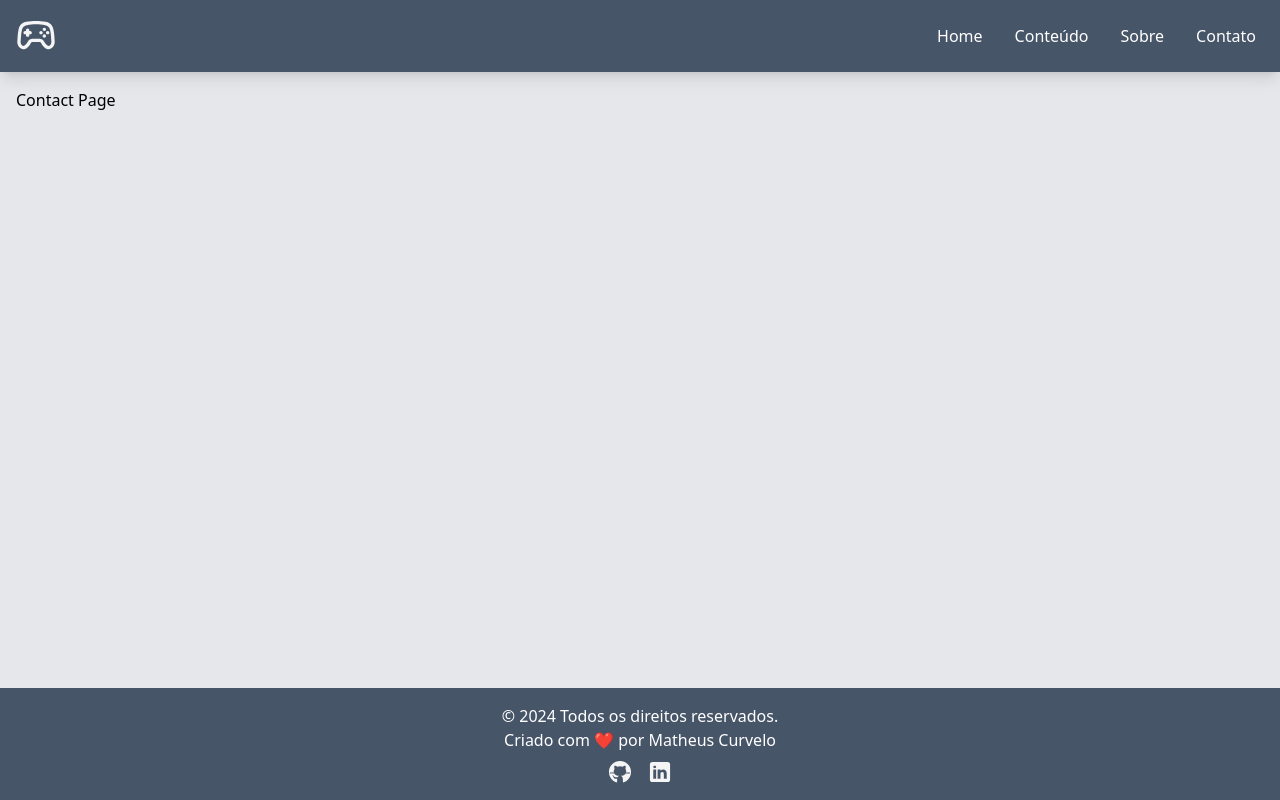
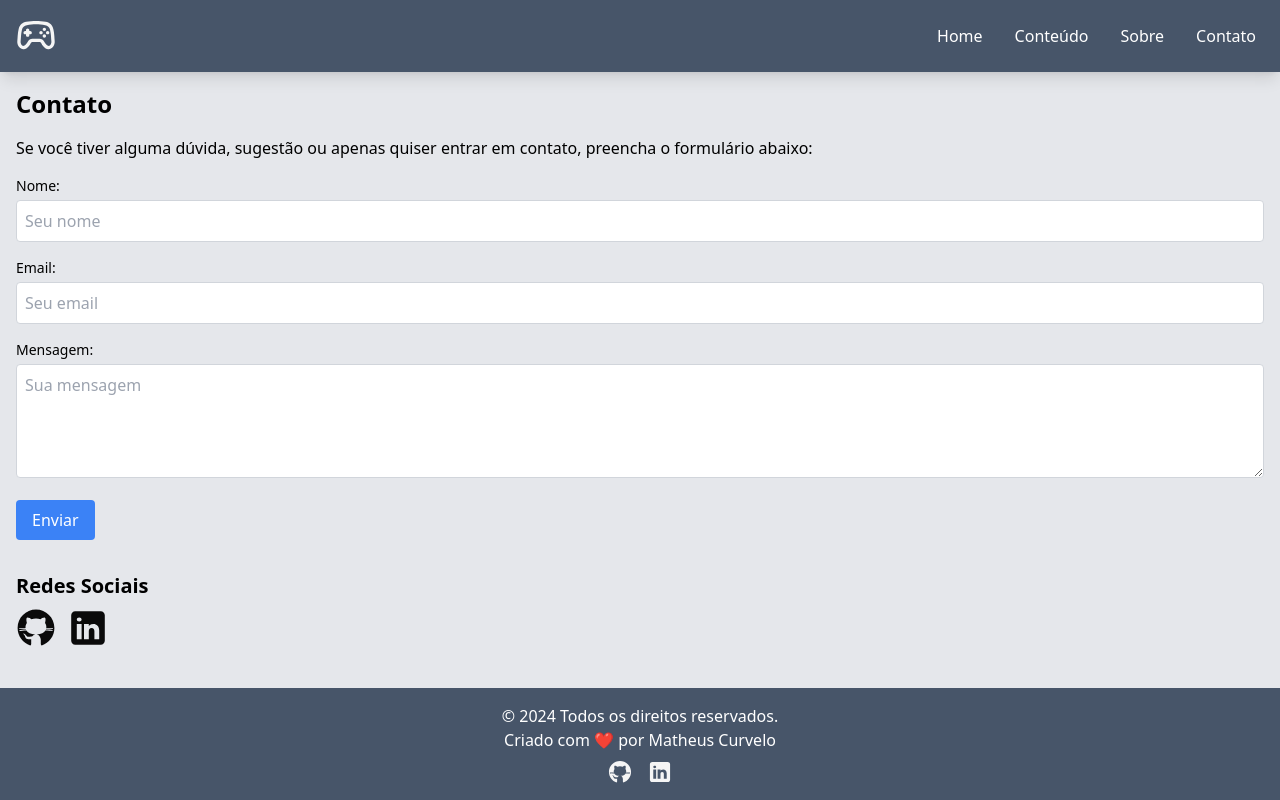
Before and after one commit to matheus-curvelo/free-play-fetch, a React (Create React App) app: page /contact in a window 1280 px wide. Built offline with nearby package versions, Linux system fonts and the light colour scheme.

Commit message:
MailJs + Form de contato

```diff
--- a/package.json
+++ b/package.json
@@ -10,6 +10,7 @@
     "@types/node": "^16.18.105",
     "@types/react": "^18.3.3",
     "@types/react-dom": "^18.3.0",
+    "emailjs-com": "^3.2.0",
     "react": "^18.3.1",
     "react-dom": "^18.3.1",
     "react-router-dom": "^6.26.1",
--- a/src/pages/Contact/Contact.tsx
+++ b/src/pages/Contact/Contact.tsx
@@ -1,10 +1,156 @@
-import React from 'react';
-import './Contact.scss'
+import React, {useState} from "react";
+import emailjs from "emailjs-com";
+import githubIcon from "../../assets/svg/github.svg";
+import linkedinIcon from "../../assets/svg/linkedin.svg";
+import "./Contact.scss";
 
 const Contact: React.FC = () => {
+  const [formData, setFormData] = useState({
+    name: "",
+    email: "",
+    message: "",
+  });
+  const [isSending, setIsSending] = useState(false);
+  const [successMessage, setSuccessMessage] = useState("");
+  const [errorMessage, setErrorMessage] = useState("");
+
+  const handleChange = (
+    e: React.ChangeEvent<HTMLInputElement | HTMLTextAreaElement>
+  ) => {
+    const {name, value} = e.target;
+    setFormData({...formData, [name]: value});
+  };
+
+  const handleSubmit = (e: React.FormEvent<HTMLFormElement>) => {
+    e.preventDefault();
+    setIsSending(true);
+    setSuccessMessage("");
+    setErrorMessage("");
+
+    emailjs
+      .sendForm(
+        "service_4jbxa25",
+        "template_7dggke2",
+        e.currentTarget,
+        "sKYtOpqTDPPSVEDH0"
+      )
+      .then(
+        (result: any) => {
+          // Define the type of `result` as `any`
+          setIsSending(false);
+          setSuccessMessage("Mensagem enviada com sucesso!");
+          setFormData({name: "", email: "", message: ""}); // Limpar o formulário
+        },
+        (error: any) => {
+          // Define the type of `error` as `any`
+          setIsSending(false);
+          setErrorMessage(
+            "Erro ao enviar mensagem. Tente novamente mais tarde."
+          );
+        }
+      );
+  };
+
   return (
     <div className="container mx-auto p-4">
-      Contact Page
+      <h1 className="text-2xl font-bold mb-4">Contato</h1>
+      <p className="mb-4">
+        Se você tiver alguma dúvida, sugestão ou apenas quiser entrar em
+        contato, preencha o formulário abaixo:
+      </p>
+
+      <form className="space-y-4" onSubmit={handleSubmit}>
+        <div>
+          <label htmlFor="name" className="block text-sm font-medium mb-1">
+            Nome:
+          </label>
+          <input
+            type="text"
+            id="name"
+            name="name"
+            value={formData.name}
+            onChange={handleChange}
+            required
+            className="w-full p-2 border border-gray-300 rounded"
+            placeholder="Seu nome"
+          />
+        </div>
+
+        <div>
+          <label htmlFor="email" className="block text-sm font-medium mb-1">
+            Email:
+          </label>
+          <input
+            type="email"
+            id="email"
+            name="email"
+            value={formData.email}
+            onChange={handleChange}
+            required
+            className="w-full p-2 border border-gray-300 rounded"
+            placeholder="Seu email"
+          />
+        </div>
+
+        <div>
+          <label htmlFor="message" className="block text-sm font-medium mb-1">
+            Mensagem:
+          </label>
+          <textarea
+            id="message"
+            name="message"
+            rows={4}
+            value={formData.message}
+            onChange={handleChange}
+            required
+            className="w-full p-2 border border-gray-300 rounded"
+            placeholder="Sua mensagem"></textarea>
+        </div>
+
+        <button
+          type="submit"
+          className="bg-blue-500 text-white pt-2 pb-2 ps-4 pe-4 rounded hover:bg-blue-600"
+          disabled={isSending}>
+          {isSending ? "Enviando..." : "Enviar"}
+        </button>
+      </form>
+
+      {successMessage && (
+        <p className="mt-4 text-green-500">{successMessage}</p>
+      )}
+      {errorMessage && <p className="mt-4 text-red-500">{errorMessage}</p>}
+
+      <div className="mt-8">
+        <h2 className="text-xl font-bold">Redes Sociais</h2>
+        <ul className="flex gap-3 list-none list-inside mt-2">
+          <li>
+            <a
+              href="https://github.com/matheus-curvelo"
+              target="_blank"
+              rel="noopener noreferrer"
+              className="hover:opacity-80">
+              <img
+                src={githubIcon}
+                alt="GitHub"
+                className="invert w-8 h-8 lg:w-10 lg:h-10"
+              />
+            </a>
+          </li>
+          <li>
+            <a
+              href="https://www.linkedin.com/in/matheus-curvelo/"
+              target="_blank"
+              rel="noopener noreferrer"
+              className="hover:opacity-80">
+              <img
+                src={linkedinIcon}
+                alt="LinkedIn"
+                className="invert w-8 h-8 lg:w-10 lg:h-10"
+              />
+            </a>
+          </li>
+        </ul>
+      </div>
     </div>
   );
 };
```
Also changed, not shown: 1 other file (tests, documents, lock files or other folders).
